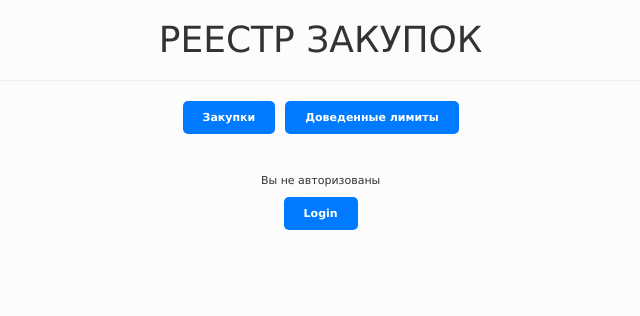
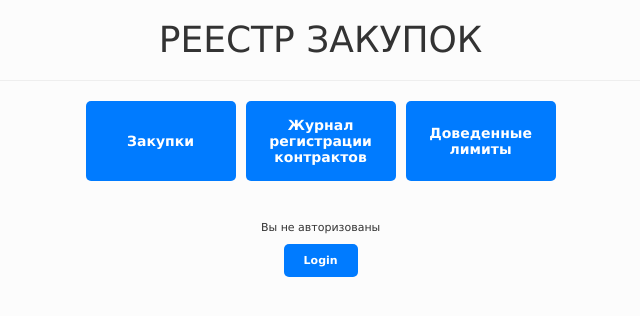
Before and after one commit to evlx87/contract_control, a Django app: page / in a window 1280 px wide. Shown: the top 316 px of the page, without its empty margins (313-953 px from the left). Run offline with Django 5.2, Linux system fonts and the light colour scheme; some libraries are stand-ins or nearby versions.

Commit message:
обновлена кнопки главной страницы, добавлена кнопка Журнала регистрации контрактов

```diff
--- a/contracts/templates/contracts/index.html
+++ b/contracts/templates/contracts/index.html
@@ -16,8 +16,9 @@
 
 {% block page_content %}
     <div class="button_container">
-        <a class="pp_button" href="{% url 'contracts:purchase_list' %}">Закупки</a>
-        <a class="pp_button" href="{% url 'limits:limit_card' %}">Доведенные лимиты</a>
+        <a class="pp_button_index" href="{% url 'contracts:purchase_list' %}">Закупки</a>
+        <a class="pp_button_index" href="{% url 'contracts:journal_list' %}">Журнал регистрации контрактов</a>
+        <a class="pp_button_index" href="{% url 'limits:limit_card' %}">Доведенные лимиты</a>
     </div>
 
     <div class="auth_box_center">
--- a/static/css/style.css
+++ b/static/css/style.css
@@ -147,6 +147,23 @@ button:hover {
     border-radius: 5px;
 }
 
+.pp_button_index {
+    display: flex;            /* Используем Flexbox */
+    justify-content: center;  /* Центрирование по горизонтали */
+    align-items: center;      /* Центрирование по вертикали */
+    padding: 10px;            /* Можно настроить отступы по вкусу */
+    font-size: 14px;
+    background-color: #007BFF;
+    height: 80px;
+    width: 150px;
+    color: white;
+    text-align: center;
+    text-decoration: none;
+    border-radius: 5px;
+    word-wrap: break-word;    /* Перенос длинных слов */
+    white-space: normal;      /* Нормальное форматирование текста */
+}
+
 .auth_box_center {
     justify-content: center;
     text-align: center;
```
Also changed, not shown: limits/migrations/0002_alter_limit_year.py (added), users/migrations/0002_delete_profile.py (added).
